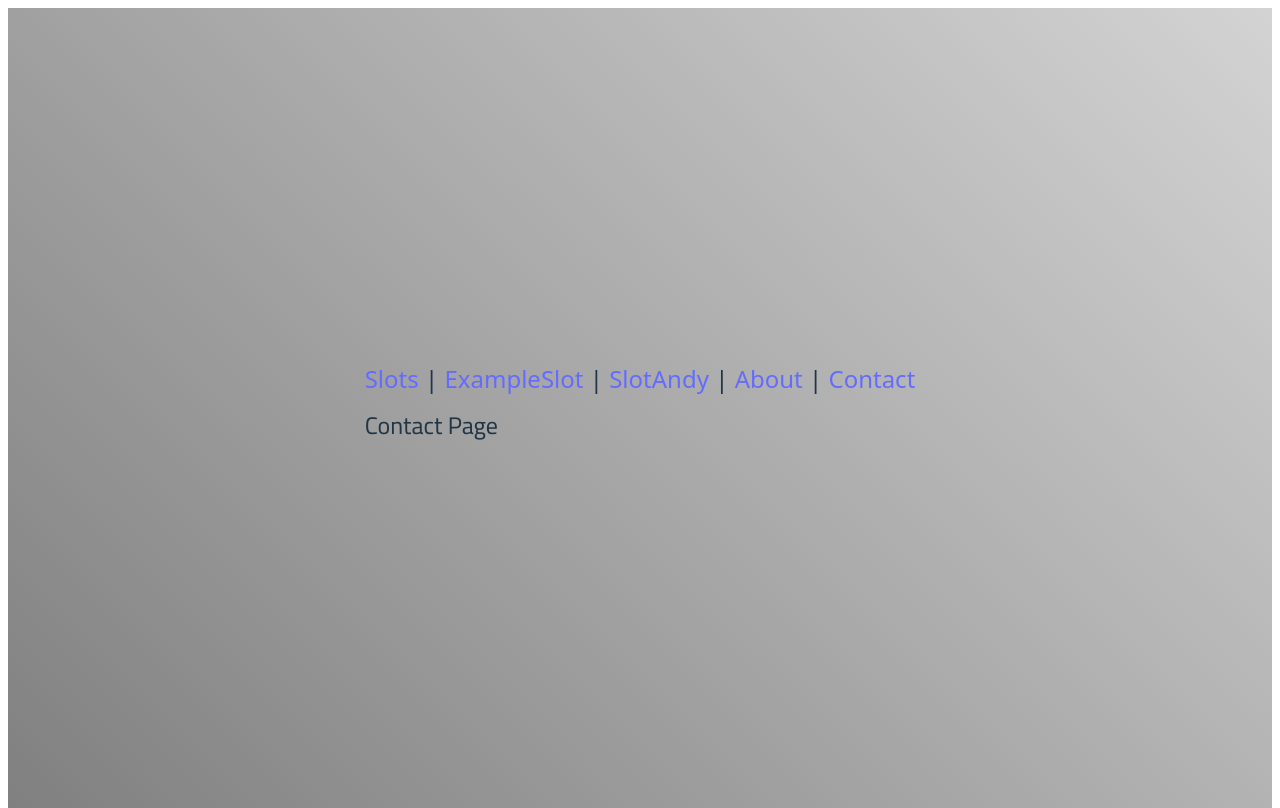
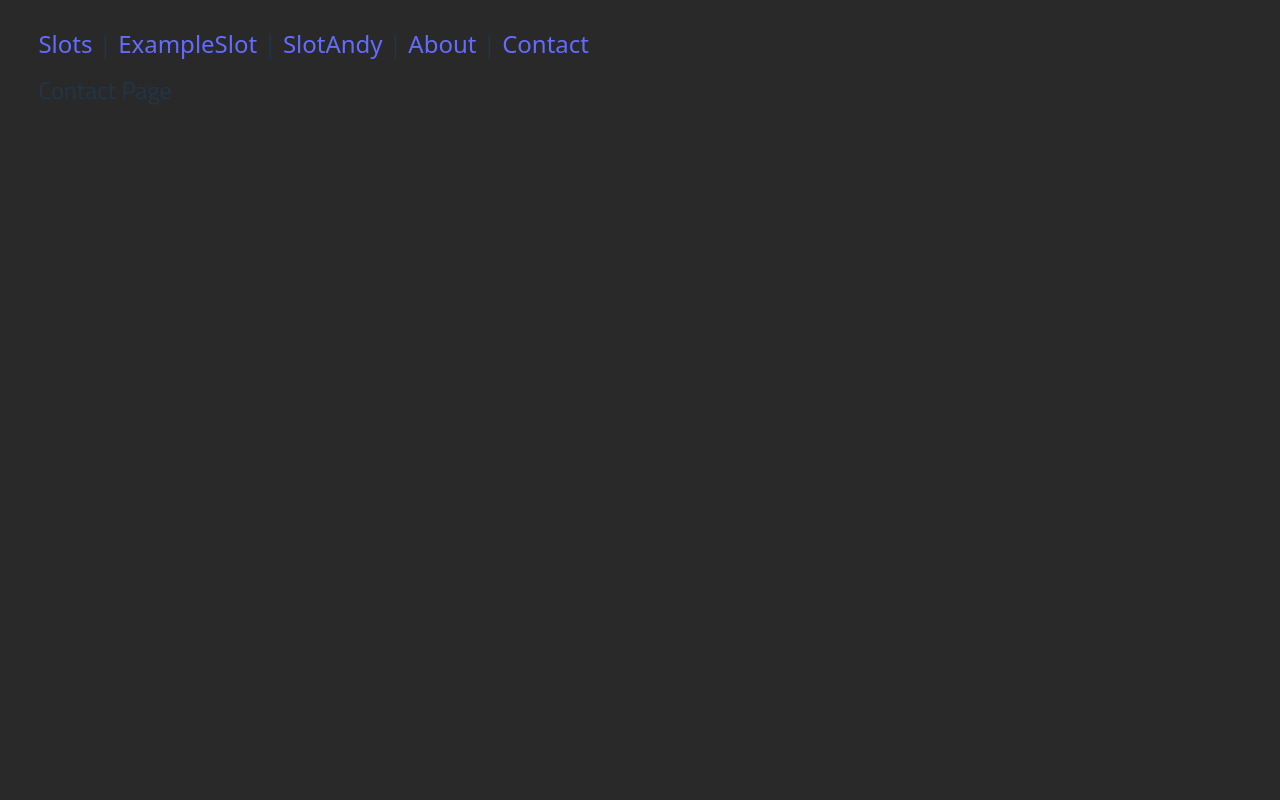
Before and after one commit to riceflour/dancing-mandarins, a React (Vite) app in the folder frontend/: page /contact in a window 1280 px wide. Built offline with nearby package versions, Linux system fonts and the light colour scheme; no server answers.

Commit message:
made slot in the middle moved navbar up top

```diff
--- a/frontend/src/components/NavBar.jsx
+++ b/frontend/src/components/NavBar.jsx
@@ -10,7 +10,7 @@ import SlotAndy from "../pages/SlotAndy";
 function NavBar() {
 
   return (
-    <div style={{}}>
+    <div style={{padding: "2% 3%"}}>
       {/* Navigation */}
       <nav style={{ fontSize: "24px"}}>
         <Link to="/">Slots</Link> |{" "}
--- a/frontend/src/slot.css
+++ b/frontend/src/slot.css
@@ -11,11 +11,15 @@
 
 html, body { height: 100%; }
 
-body {
+/* body {
 	display: flex;
 	justify-content: center;
 	align-items: center;
 	background: linear-gradient(45deg, grey 0%, lightgray 100%);
+} */
+
+body {
+	margin: 0px;
 }
 
 .slots {
```
